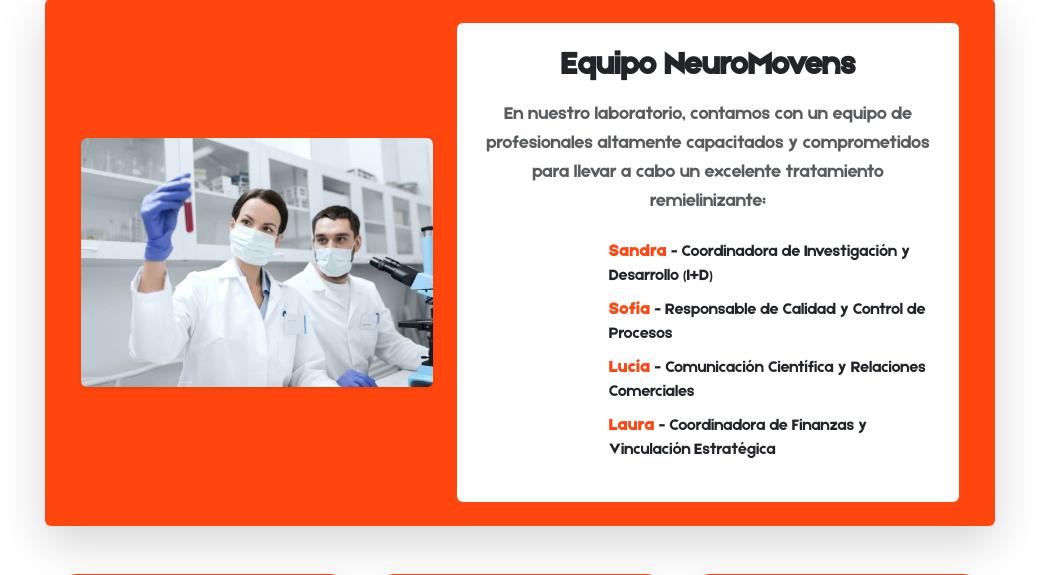
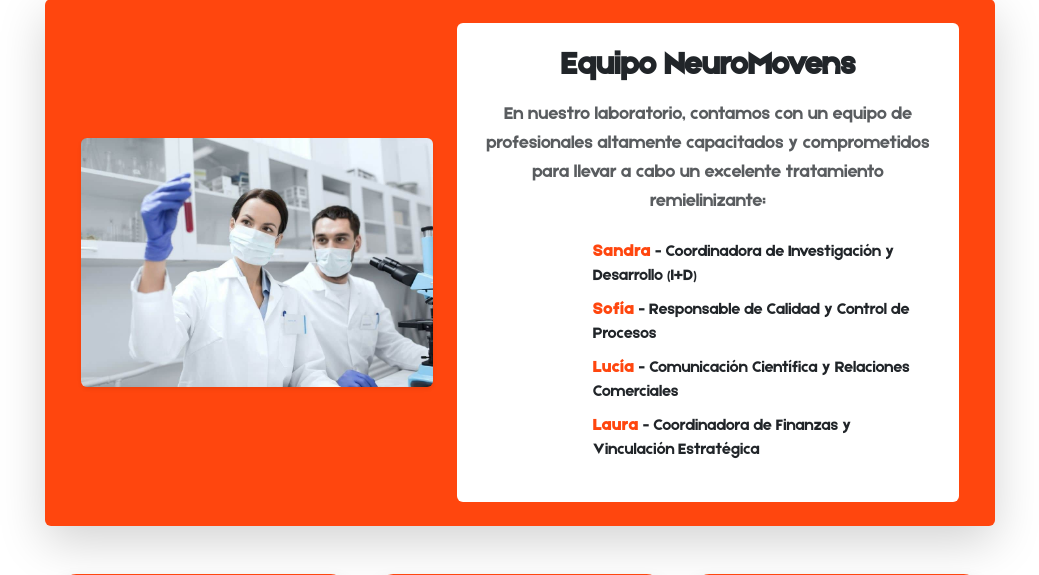
Before and after one commit to AdriRodri13/Neuromovens, a PHP site: page / in a window 1280 px wide. Shown: the part 441-1016 px from the top of the page, without its empty margins (120-1159 px from the left). Run offline with PHP 8.4, Linux system fonts and the light colour scheme.

Commit message:
Update style.css

```diff
--- a/www.neuromovens.com/assets/css/style.css
+++ b/www.neuromovens.com/assets/css/style.css
@@ -186,7 +186,7 @@ ul {
 ul li {
     margin-bottom: 10px;
     text-align: left;
-    margin-left: 8em;
+    margin-left: 7em;
 }
 
 ul li strong {
```
